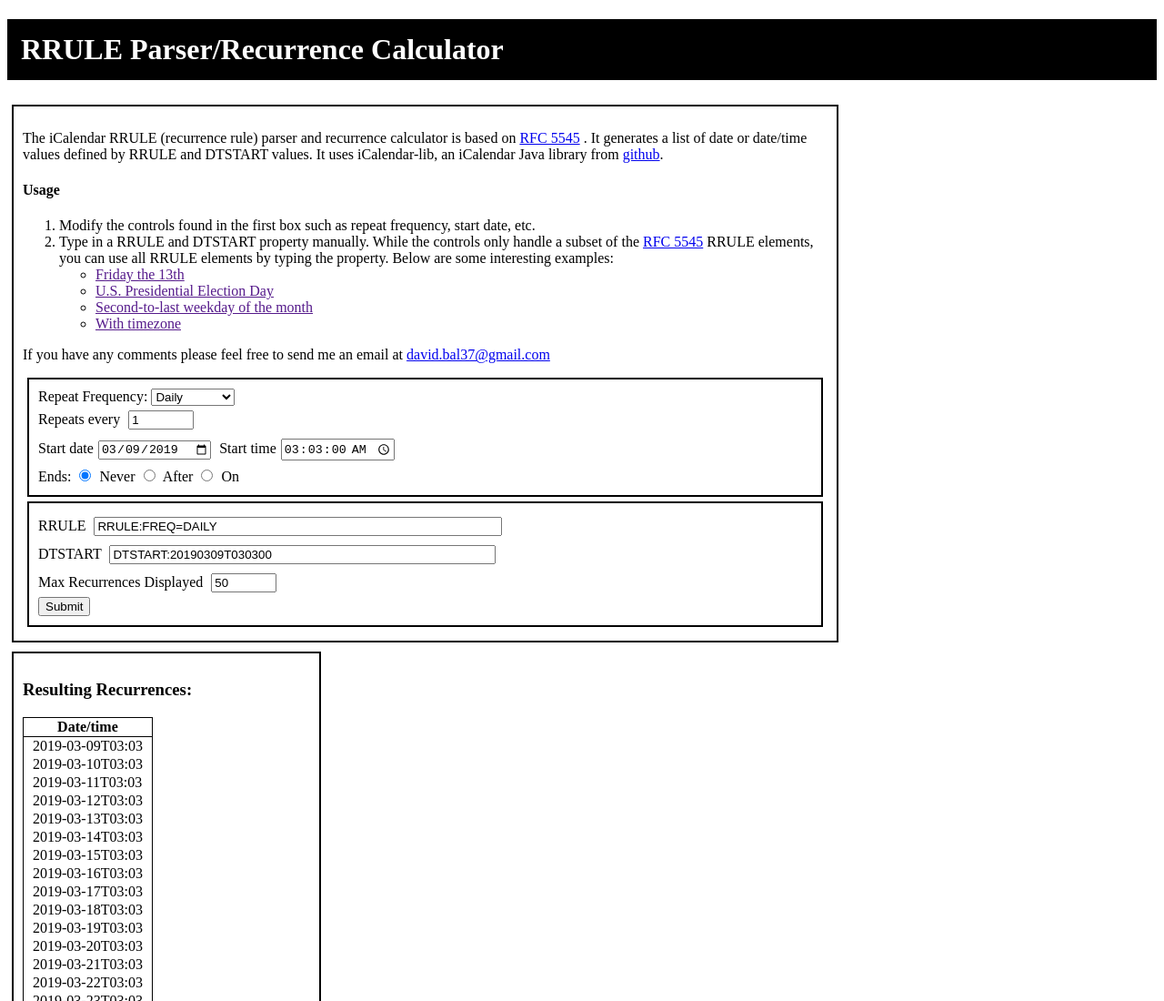
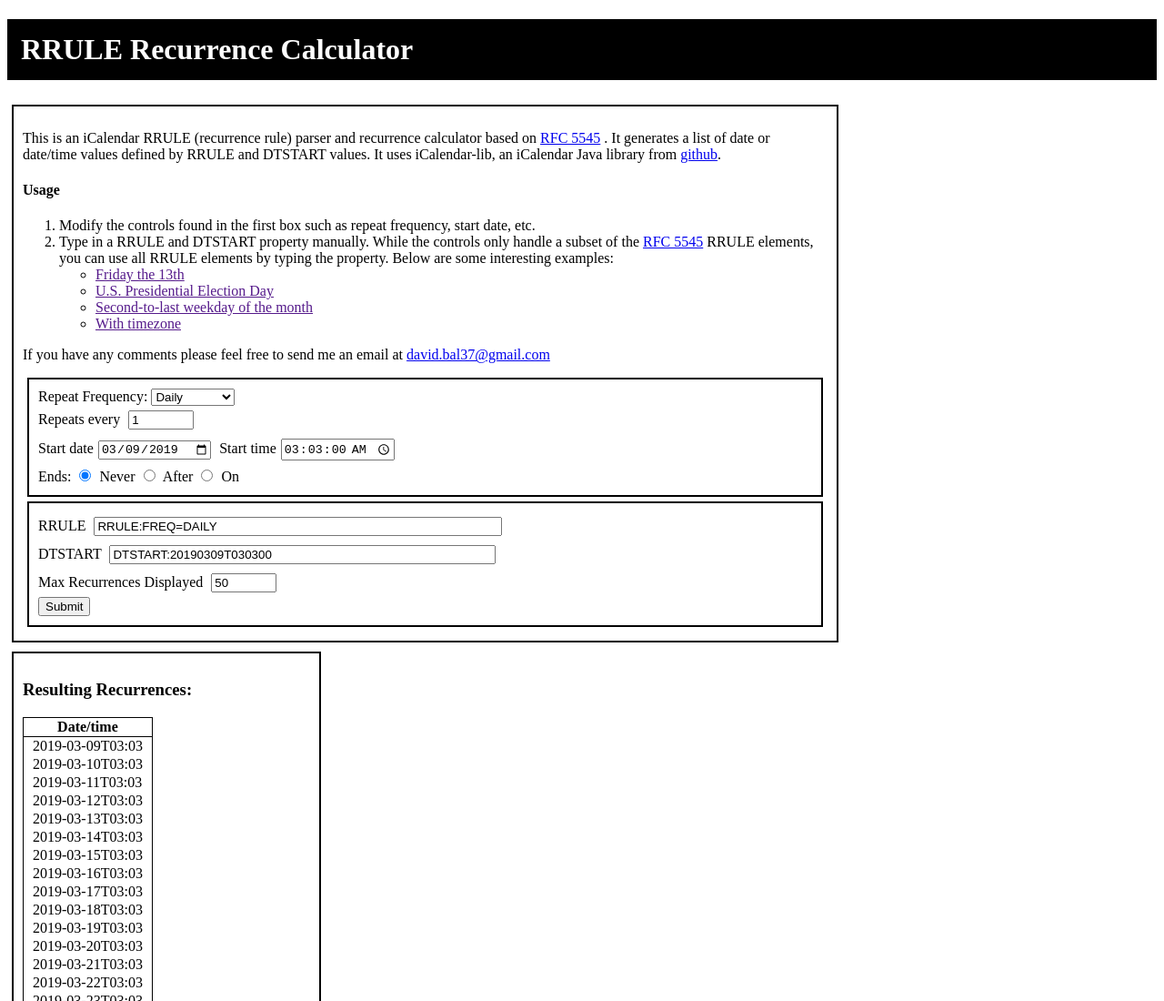
Before and after one commit to daviddbal/rrule-parser-angular, a plain HTML site: page WebContent/index.html in a window 1280 px wide. Shown: the top 1100 px of the page at 91% size. Drawn offline with nearby package versions, Linux system fonts and the light colour scheme; some packages are replaced by stand-ins of ours.

Commit message:
Title change

```diff
--- a/WebContent/index.html
+++ b/WebContent/index.html
@@ -14,9 +14,9 @@
 </head>
 
 <body data-ng-controller="RRuleController" >
-    <h1>RRULE Parser/Recurrence Calculator</h1>
+    <h1>RRULE Recurrence Calculator</h1>
     <div id="builder">
-	    <p>The iCalendar RRULE (recurrence rule) parser and recurrence calculator is based on <a href="https://tools.ietf.org/html/rfc5545">RFC 5545</a> .
+	    <p>This is an iCalendar RRULE (recurrence rule) parser and recurrence calculator based on <a href="https://tools.ietf.org/html/rfc5545">RFC 5545</a> .
 	    It generates a list of date or date/time values defined by RRULE and DTSTART values.  It uses iCalendar-lib, an iCalendar Java library from <a href="https://github.com/daviddbal/icalendar-lib">github</a>.
 	    </p>
 	    <h4>Usage</h4>
```
